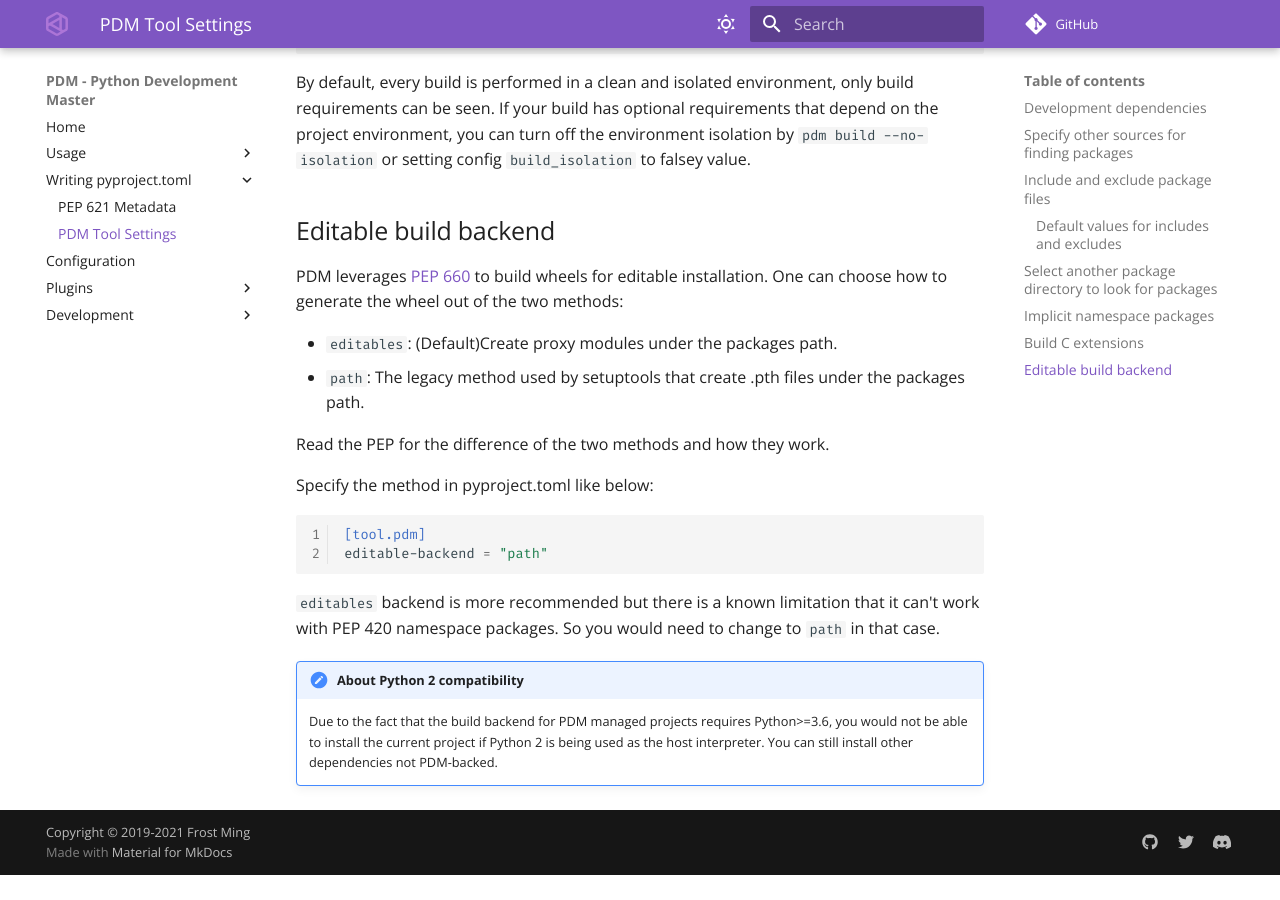
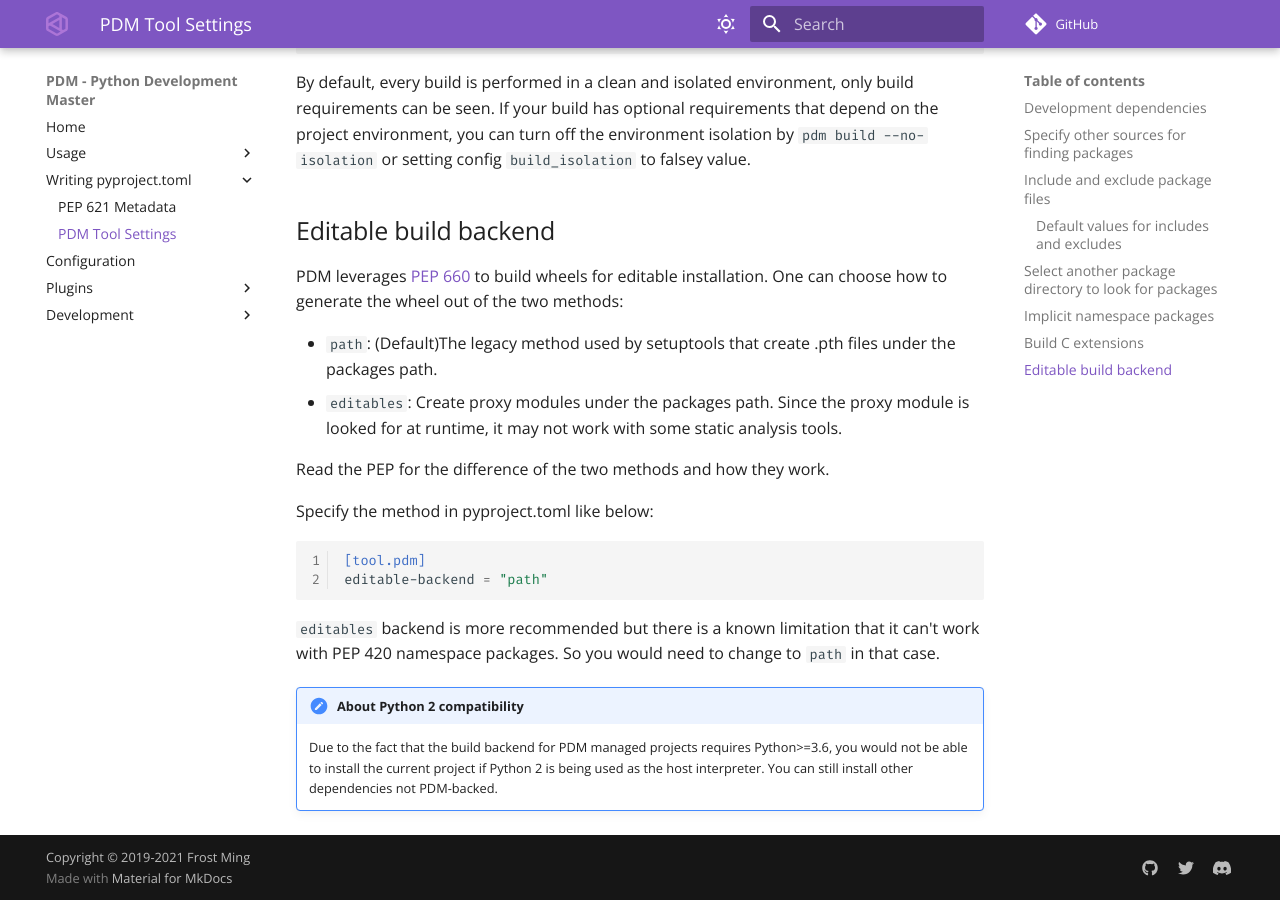
Before and after one commit to ChrisSanderser/pd-ms, an MkDocs documentation site: the page built from docs/docs/pyproject/tool-pdm.md, in a window 1280 px wide and 900 px high, scrolled down 3388 px. Built offline with MkDocs 1.6.1 and Material for MkDocs 9.7.7, drawn with Linux system fonts in a browser that asks for light colours; comment, search, counter and statistics services are not loaded; before the commit the page ends 4263 px from its top, so only the background shows below that.

Commit message:
Update document

```diff
--- a/docs/docs/pyproject/tool-pdm.md
+++ b/docs/docs/pyproject/tool-pdm.md
@@ -144,8 +144,8 @@ By default, every build is performed in a clean and isolated environment, only b
 PDM leverages [PEP 660](https://www.python.org/dev/peps/pep-0660/) to build wheels for editable installation.
 One can choose how to generate the wheel out of the two methods:
 
-- `editables`: (Default)Create proxy modules under the packages path.
-- `path`: The legacy method used by setuptools that create .pth files under the packages path.
+- `path`: (Default)The legacy method used by setuptools that create .pth files under the packages path.
+- `editables`: Create proxy modules under the packages path. Since the proxy module is looked for at runtime, it may not work with some static analysis tools.
 
 Read the PEP for the difference of the two methods and how they work.
 
```
Also changed, not shown: news/904.doc.md (added, +1 -0 lines).
